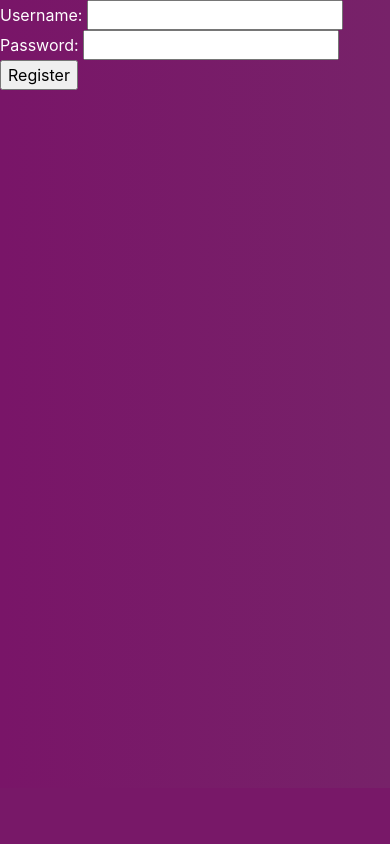
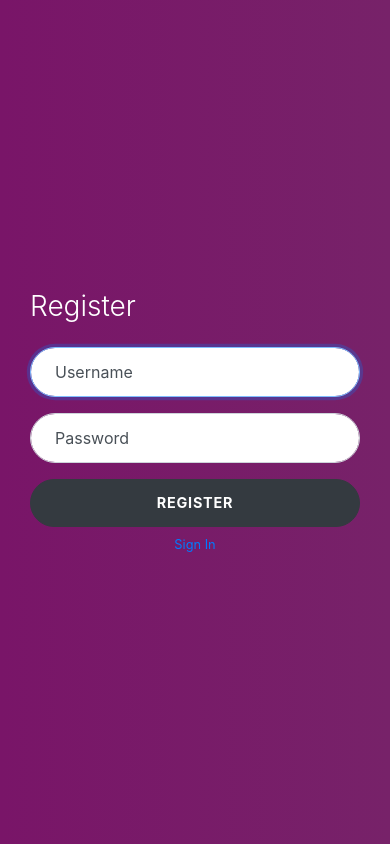
Before and after one commit to Ljungwaldh/Milestone-Project-3, a Flask app: page /register in a window 390 px wide. Shown: the part 56-900 px from the top of the page. Before the commit the page ends 146 px from the top, so only its background shows below. Run offline with Flask 2, Linux system fonts and the light colour scheme; some libraries are stand-ins or nearby versions.

Commit message:
Updated requirements.txt file to include passlib. Also testing adjustments to login and register pages, trying to find a good setup for how it will look for tablet (ipad, ipad pro), some of these adjustments being done in the css file to for styles applied to the image and the div it is contained within

```diff
--- a/requirements.txt
+++ b/requirements.txt
@@ -3,5 +3,6 @@ dnspython==1.16.0
 Flask==1.1.2
 Flask-PyMongo==2.3.0
 itsdangerous==1.1.0
+passlib==1.7.2
 pymongo==3.10.1
 Werkzeug==1.0.1
--- a/static/css/style.css
+++ b/static/css/style.css
@@ -56,15 +56,20 @@ body {
 }
 
 .login,
-.image {
+.img-fluid {
   min-height: 100vh;
 }
 
 .bg-image {
-  background-size: cover;
+  background-size: contain;
   background-position: center;
   padding-right: 0;
   padding-left: 0;
+  width: 100%;
+  height: 100%;
+  object-fit: cover; /* added */
+  overflow: auto;
+  display: block; /* remove inline element whitespace */
 }
 
 .login-heading {
--- a/templates/login.html
+++ b/templates/login.html
@@ -1,15 +1,15 @@
 {% extends 'base.html'%} {% block content %}
     <div class="container-fluid">
   <div class="row no-gutter">
-    <div class="d-none d-md-flex col-md-4 col-lg-6 bg-image">
+    <div class="d-none d-md-flex col-md-7 col-lg-6 bg-image">
     <img src="{{url_for('static', filename='images/laughing-guy.jpg')}}" class="img-fluid" alt="Man laughing">
     </div>
-    <div class="col-md-8 col-lg-6">
+    <div class="col-md-5 col-lg-6">
       <div class="login d-flex align-items-center py-5">
         <div class="container">
           <div class="row">
             <div class="col-md-9 col-lg-8 mx-auto">
-              <h3 class="login-heading mb-4">Welcome back!</h3>
+              <h3 class="login-heading mb-4">Login</h3>
               <form method="POST" action="{{url_for('login')}}">
                 <div class="form-label-group">
                   <input type="text" name="userid" id="inputUsername" class="form-control" placeholder="Username" required autofocus>
--- a/templates/register.html
+++ b/templates/register.html
@@ -1,8 +1,33 @@
 {% extends 'base.html'%} {% block content %}
-	<form method="POST" action="{{url_for('register')}}">
-        Username: <input type="text" name="userid">
-        Password: <input type="password" name="password">
-            <input type="submit" value="Register">
-    </form>
+    <div class="container-fluid">
+  <div class="row no-gutter">
+    <div class="d-none d-md-flex col-md-4 col-lg-6 bg-image">
+    <img src="{{url_for('static', filename='images/laughing-guy.jpg')}}" class="img-fluid" alt="Man laughing">
+    </div>
+    <div class="col-md-8 col-lg-6">
+      <div class="login d-flex align-items-center py-5">
+        <div class="container">
+          <div class="row">
+            <div class="col-md-9 col-lg-8 mx-auto">
+              <h3 class="login-heading mb-4">Register</h3>
+              <form method="POST" action="{{url_for('register')}}">
+                <div class="form-label-group">
+                  <input type="text" name="userid" id="inputUsername" class="form-control" placeholder="Create Username" required autofocus>
+                  <label for="inputUsername">Username</label>
+                </div>
+                <div class="form-label-group">
+                  <input type="password" name="password" id="inputPassword" class="form-control" placeholder="Create Password" required>
+                  <label for="inputPassword">Password</label>
+                </div>
+                <button class="btn btn-lg btn-dark btn-block btn-login text-uppercase font-weight-bold mb-2" type="submit">Register</button>
+                <a class="d-block text-center mt-2 small" href="{{url_for('login')}}">Sign In</a>
+              </form>
+            </div>
+          </div>
+        </div>
+      </div>
+    </div>
+  </div>
+</div>
 
 {% endblock %}
```
